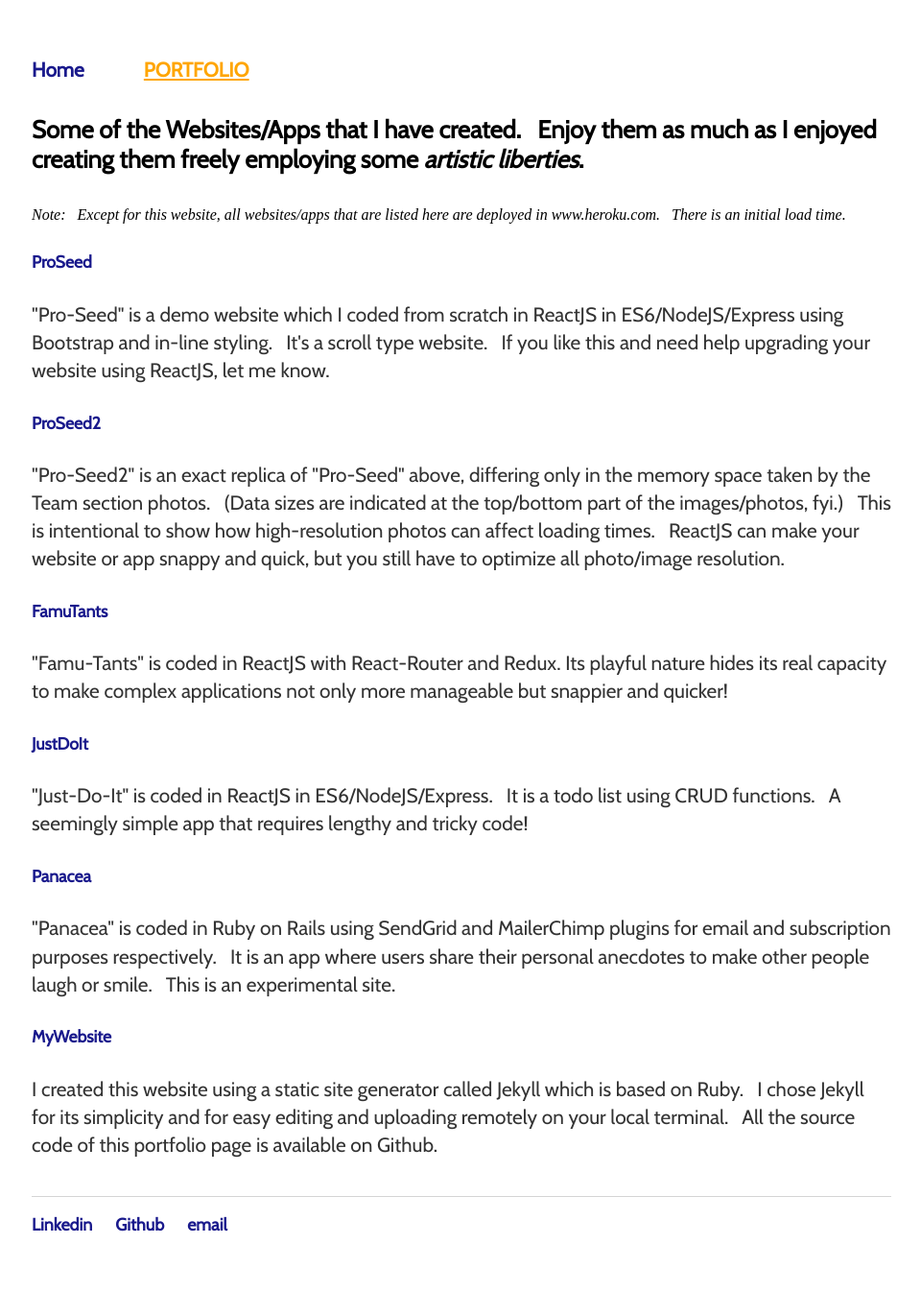
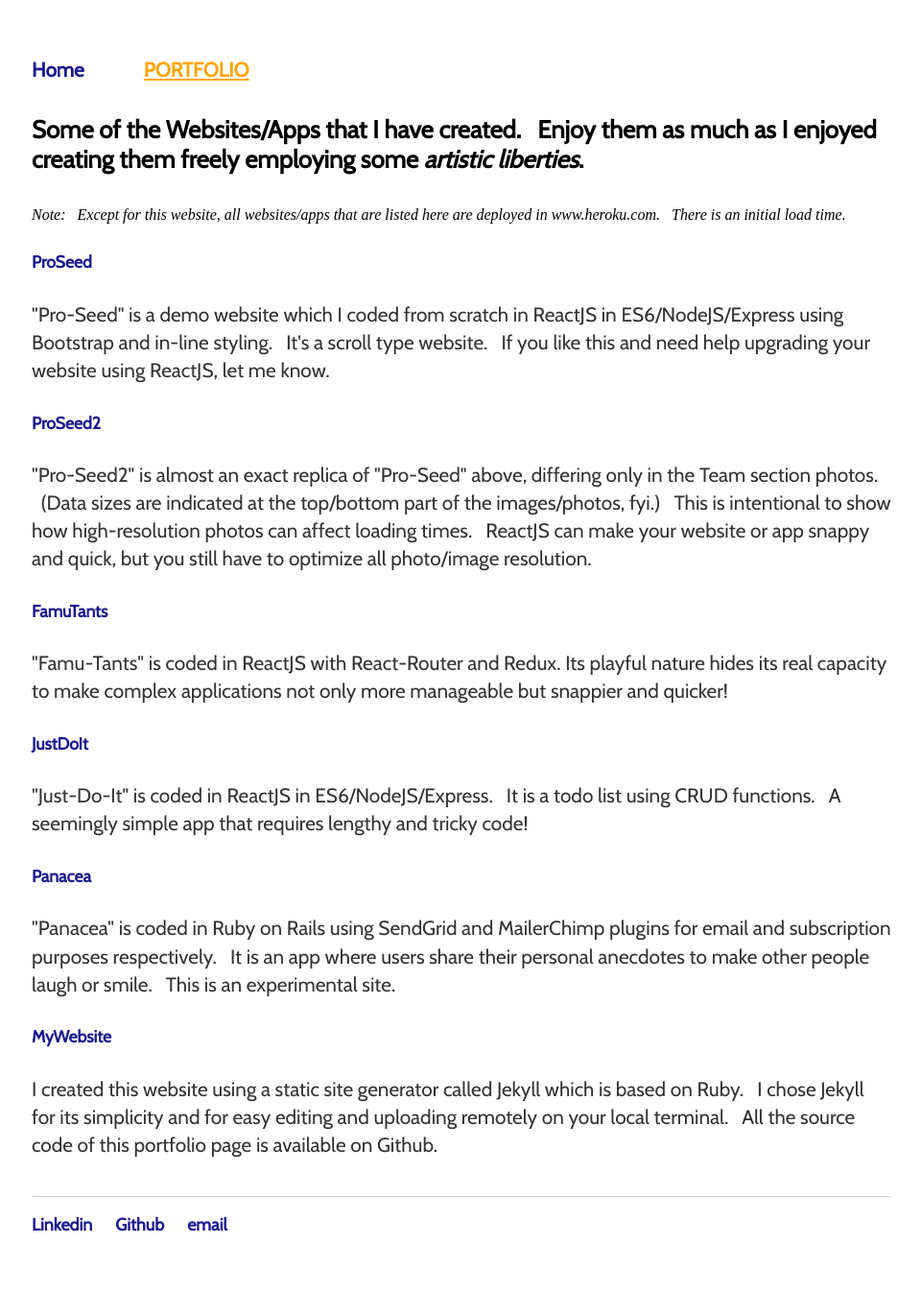
Before and after one commit to rodstaff/rodstaff.github.io, a Jekyll site: the page built from portfolio/index.html, in a window 1280 px wide. Shown: the whole page at 96% size, without its empty margins (159-1119 px from the left). Built offline with Jekyll 4.4.1, drawn with Linux system fonts in a browser that asks for light colours.

Commit message:
modified description of ProSeed2

```diff
--- a/portfolio/index.html
+++ b/portfolio/index.html
@@ -11,7 +11,7 @@
 
          <h5><a href="https://proseed2-heroku.herokuapp.com/" target="_blank">ProSeed2</a></h5>
 
-         <p>"Pro-Seed2" is an exact replica of "Pro-Seed" above, differing only in the memory space taken by the Team section photos. &nbsp;&nbsp;(Data sizes are indicated at the top/bottom part of the images/photos, fyi.) &nbsp;&nbsp;This is intentional to show how high-resolution photos can affect loading times. &nbsp;&nbsp;ReactJS can make your website or app snappy and quick, but you still have to optimize all photo/image resolution.</p>
+         <p>"Pro-Seed2" is almost an exact replica of "Pro-Seed" above, differing only in the Team section photos. &nbsp;&nbsp;(Data sizes are indicated at the top/bottom part of the images/photos, fyi.) &nbsp;&nbsp;This is intentional to show how high-resolution photos can affect loading times. &nbsp;&nbsp;ReactJS can make your website or app snappy and quick, but you still have to optimize all photo/image resolution.</p>
 
          <h5><a href="https://famu-tants-heroku.herokuapp.com/" target="_blank">FamuTants</a></h5>
 
```
